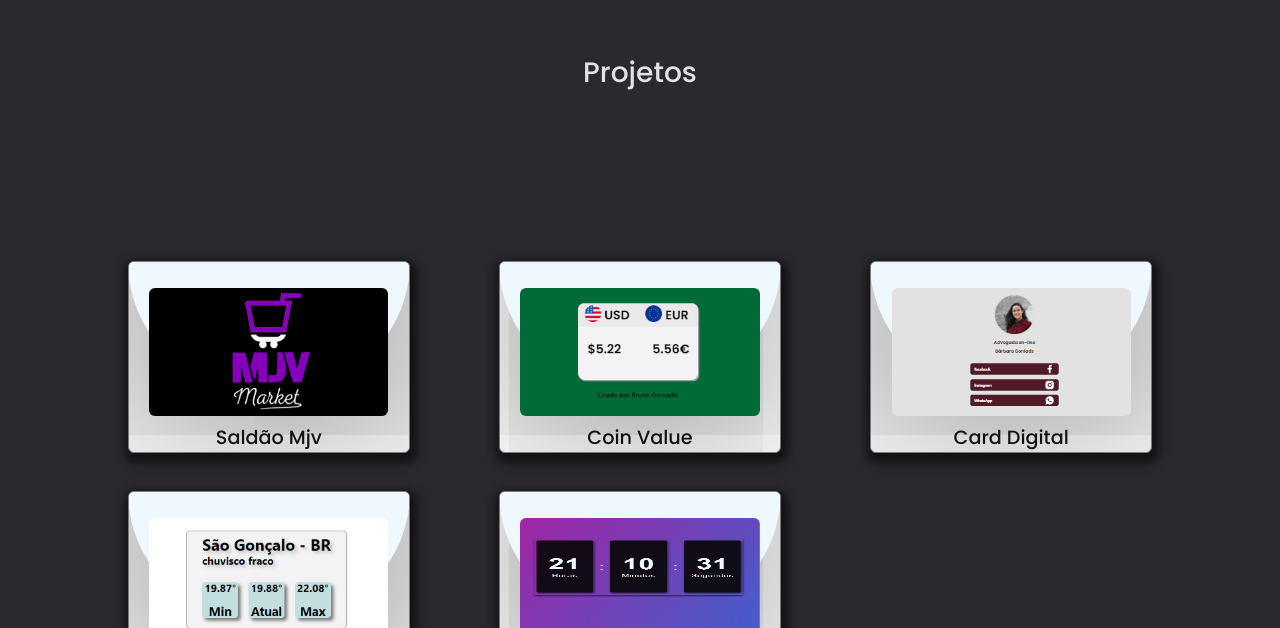
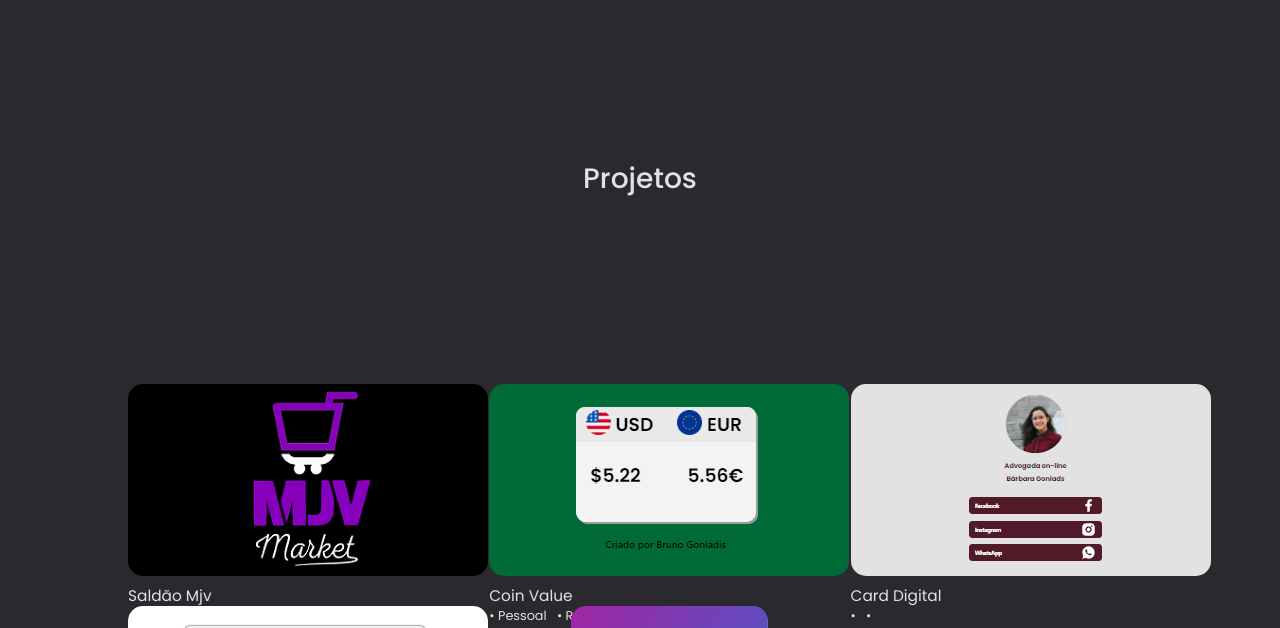
Before and after one commit to Brunogoniadis/PortifolioBrunoGoniadis, a React (Vite) app: page / in a window 1280 px wide. Shown: the part 1852-2480 px from the top of the page. Built offline with nearby package versions, Linux system fonts and the light colour scheme.

Commit message:
Style: Projetos

```diff
--- a/src/components/Modal/styles.ts
+++ b/src/components/Modal/styles.ts
@@ -30,7 +30,7 @@ export const ModalContainer=styled.div`
         align-items: center;
         justify-content: center;
 
-        z-index:2;
+        z-index:10;
         position:absolute;
     }
     .content{
@@ -44,7 +44,7 @@ export const ModalContainer=styled.div`
         justify-content: center;
 
         background-color: aliceblue;
-        z-index:4;
+        z-index:15;
         position:absolute;
         img{
             width: 60%;
--- a/src/components/Project/index.tsx
+++ b/src/components/Project/index.tsx
@@ -2,26 +2,43 @@ import { ProjectContainer } from "./styles";
 import { IProject } from "./types";
 
 
-export const Project = ({image, title}:IProject) =>{
+export const Project = ({ image, title, type, lang }: IProject) => {
 
 
 
-    return(
-        <>
-            <ProjectContainer>
+    return (
+        <ProjectContainer>
 
-                <div className="circleContainer">
-                    <img src={image} alt="" />
-                </div>
+            <div className="imgContainer">
+                <img src={image} alt="" />
+
+                <div className="descriptionContainer">
+
+                    <h3 className="title">
+                        {title}
+                    </h3>
+
+                    <div className="pContainer">
+                        <p>
+                        • {type}
+                        </p>
+
+                        <p>
+                        • {lang}
+                        </p>
+                    </div>
 
 
 
-                <div className="imageProject">
-                    <p>{title}</p>
                 </div>
-            </ProjectContainer>
 
-        </>
+            </div>
 
+
+
+
+
+
+        </ProjectContainer>
     )
 }
--- a/src/components/Project/styles.ts
+++ b/src/components/Project/styles.ts
@@ -1,16 +1,11 @@
 import styled from "styled-components";
 
 export const ProjectContainer= styled.div`
-    width: 22vw;
     height: 15vw;
 
     background-color: var(--color-backgroundCard);
 
-
-    border: 1px solid var(--color-border);
-    border-radius: 6px;
-    box-shadow: 2px 5px 10px 5px var(--color-primary);
-
+    color:var(--color-text);
 
     display: flex;
     flex-direction: column;
@@ -18,26 +13,46 @@ export const ProjectContainer= styled.div`
 
     align-items: center;
     justify-content: space-between;
-    overflow: hidden;
+    background-color:transparent;
 
-    color: var(--color-primary);
+    h3{
+        font-size: min(16px , 1.2vw);
+        font-weight: normal;
+    }
+    p{
+        font-size: min(13px , 1.0vw);
+        font-weight: normal;
+    }
 
-    .circleContainer{
-        background-color: aliceblue;
-
-        width: 22vw;
-        height: 10vw;
-
-        border-radius: 0px 0px 135px 135px;
-        box-shadow: 0.2rem 0.1rem 16rem 0.9rem var(--color-primary);
-
+    .imgContainer{
+    display: flex;
+    flex-direction: column;
 
         img{
-            margin-top: 2vw;
-            height: 100%;
-            width: 85%;
-            border-radius: 6px;
+            margin-top: 1vw;
+            height: 24vh;
+            border-radius: 15px;
+        }
+
+    }
+    .descriptionContainer{
+        width: 100%;
+        display: flex;
+
+        flex-direction: column;
+        align-items: flex-start;
+
+        margin-top: 1vh;
+
+        .pContainer{
+            display: flex;
+            flex-direction: row;
+            width: 100%;
+            align-items: flex-end;
+            gap:0.8vw ;
         }
     }
 
+
+
 `
--- a/src/components/Project/types.ts
+++ b/src/components/Project/types.ts
@@ -2,5 +2,7 @@
 export interface IProject{
     image:string;
     title:string;
+    type:string;
+    lang:string;
 
 }
--- a/src/pages/Projetos/index.tsx
+++ b/src/pages/Projetos/index.tsx
@@ -58,6 +58,8 @@ export const Projetos = () => {
 
         <Container >
 
+            <h2>Projetos</h2>
+
 
             <Modal
                 isOpen={open}
@@ -67,17 +69,13 @@ export const Projetos = () => {
                 image={descriptions.image}
             ></Modal>
 
-
-
-
-            <h2>Projetos</h2>
-
-
             <div className="projectContainer">
 
-                <button onClick={onOpenModalSaldaoMjv} > <Project image={saldaoMjv} title="Saldão Mjv"/></button>
+                <button onClick={onOpenModalSaldaoMjv} > <Project image={saldaoMjv} title="Saldão Mjv" type='Bootcamp' lang='ReactTs'/>
 
-                <button onClick={onOpenModalCoinValue}> <Project image={coinValue} title="Coin Value" /></button>
+                </button>
+
+                <button onClick={onOpenModalCoinValue}> <Project image={coinValue} title="Coin Value" type='Pessoal' lang='ReactJs' /></button>
 
                 <button><Project image={barbaraCard} title="Card Digital" /></button>
 
--- a/src/pages/Projetos/styles.ts
+++ b/src/pages/Projetos/styles.ts
@@ -2,7 +2,6 @@ import styled from "styled-components";
 
 export const Container=styled.div`
     margin: 10vw;
-    margin-top: 3vh ;
 
     height: 100vh;
 
@@ -16,9 +15,8 @@ export const Container=styled.div`
 
 
         display: grid;
-        justify-content: space-between;
-        column-gap: 50px;
-        row-gap: 3vw;
+        column-gap: 0.1vw;
+        row-gap: 2.4vw;
 
         width: 100%;
 
@@ -29,4 +27,5 @@ export const Container=styled.div`
         border: none;
     }
 
+
 `
```
